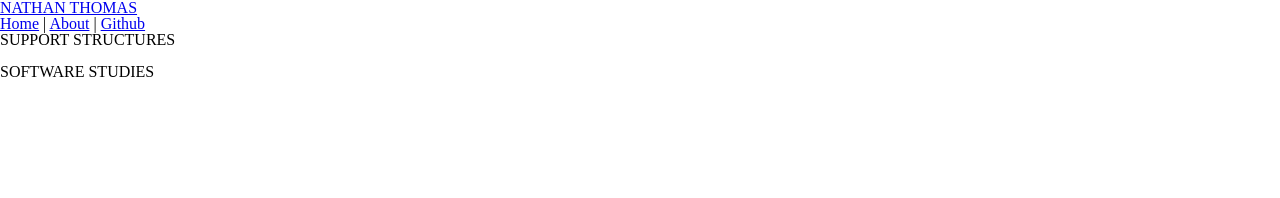
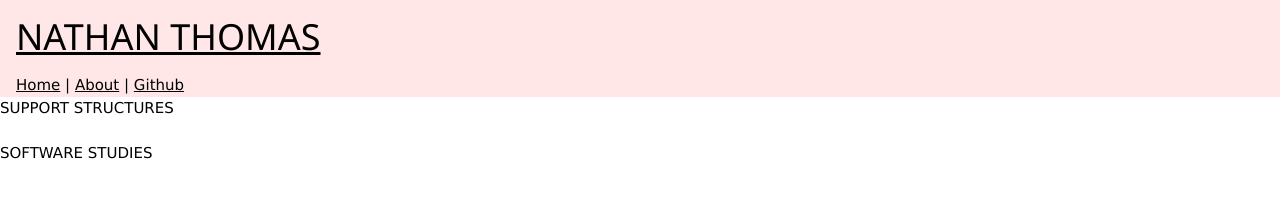
Before and after one commit to Nat34/Website, a plain HTML site: page res-web/research.html in a window 1280 px wide. Drawn offline with Linux system fonts and the light colour scheme.

Commit message:
update header

```diff
--- a/res-web/research.html
+++ b/res-web/research.html
@@ -2,13 +2,14 @@
 <html>
 	<head>
 		<link href='https://fonts.googleapis.com/css?family=Open+Sans:300' rel='stylesheet' type='text/css'>
-		<title>Nathan Thomas | Smile</title>
+		<title>Nathan Thomas | Research</title>
+		<meta name="viewport" content="width=device-width, initial-scale=1">
 		<link href="stylesheets/reset.css" rel="stylesheet" type="text/css">
-		<link href="stylesheets/style.css" rel="stylesheet" type="text/css">
+		<link rel="stylesheet" href="stylesheets/w3.css">
 	</head>
 	<body>
-		<header>
-			<p class="header"><a href="index.html">NATHAN THOMAS</a></p>
+		<header class="w3-container w3-pale-red">
+			<h1><a href="index.html">NATHAN THOMAS</a></h1>
 			<nav>
 				<a href="index.html">Home</a> |
 				<a href="about.html">About</a> |
```
Also changed, not shown: res-web/index.html (+4 -4 lines).
